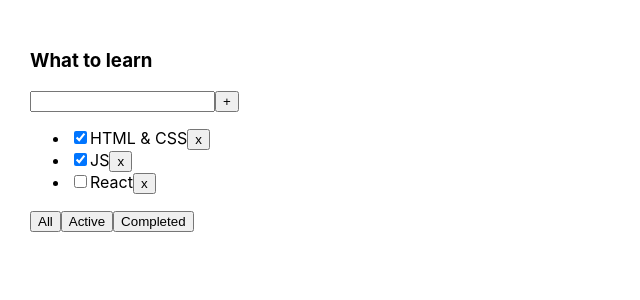
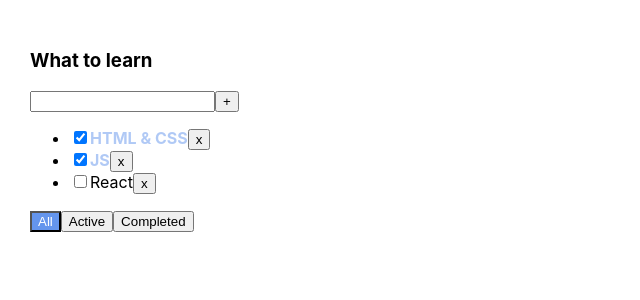
Before and after one commit to cros6y6raga/todo-list-lessons, a React (Create React App) app: page / in a window 1280 px wide. Shown: the top 300 px of the page, without its empty margins (0-640 px from the left). Built offline with nearby package versions, Linux system fonts and the light colour scheme.

Commit message:
Lesson 4

```diff
--- a/src/App.css
+++ b/src/App.css
@@ -1,8 +1,24 @@
 .App {
-  padding: 30px;
-  display: flex;
+    padding: 30px;
+    display: flex;
 }
 
 .App > div {
-  margin-right: 50px;
+    margin-right: 50px;
 }
+
+.btn-active {
+    background-color: cornflowerblue;
+    color: white;
+}
+
+.task-done {
+    font-weight: bold;
+    color: cornflowerblue;
+    opacity: 0.5;
+}
+
+.input-error {
+    border: 2px solid red;
+    outline: none;
+}
--- a/src/App.tsx
+++ b/src/App.tsx
@@ -25,6 +25,9 @@
     const addTask = (title: string) => {
         setTasks([{id: v1(), title, isDone: false}, ...tasks])
     }
+    const changeTaskStatus = (taskId: string, isDone: boolean) => {
+        setTasks(tasks.map(t => t.id === taskId ? {...t, isDone: isDone} : t))
+    }
     const changeTodoListFilter = (nextFilterValue: FilterValuesType) => {
         setFilter(nextFilterValue)
     }
@@ -47,7 +50,10 @@
                       tasks={getFilteredTasks(tasks, filter)}
                       removeTask={removeTask}
                       changeTodoListFilter={changeTodoListFilter}
-                      addTask={addTask}/>
+                      addTask={addTask}
+                      changeTaskStatus={changeTaskStatus}
+                      filter={filter}
+            />
         </div>
     );
 }
--- a/src/TodoList.tsx
+++ b/src/TodoList.tsx
@@ -4,27 +4,41 @@
 type TodoListPropsType = {
     title: string
     tasks: Array<TasksType>
+    filter: string
     addTask: (title: string) => void
     removeTask: (taskId: string) => void
+    changeTaskStatus: (taskId: string, isDone: boolean) => void
     changeTodoListFilter: (nextFilterValue: FilterValuesType) => void
 }
 const TodoList = (props: TodoListPropsType) => {
     const [title, setTitle] = useState<string>('')
-    const tasksListItems = props.tasks.map((task: TasksType) => {
+    const [error, setError] = useState<boolean>(false)
+    const tasksListItems = props.tasks.length
+        ? props.tasks.map((task: TasksType) => {
             const removeTasks = () => props.removeTask(task.id)
+            const changeTaskStatus = (e: ChangeEvent<HTMLInputElement>) => props.changeTaskStatus(task.id, e.currentTarget.checked)
             return (
                 <li key={task.id}>
-                <input type="checkbox" checked={task.isDone}/>
-                <span>{task.title}</span>
+                    <input type="checkbox" checked={task.isDone} onChange={changeTaskStatus}/>
+                    <span className={task.isDone ? 'task-done' : ''}>{task.title}</span>
                     <button onClick={removeTasks}>x</button>
                 </li>
             )
         })
+        : <span>List is empty</span>
     const addTask = () => {
-        props.addTask(title)
+        const trimmedTitle = title.trim()
+        if (trimmedTitle) {
+            props.addTask(trimmedTitle)
+        } else {
+            setError(true)
+        }
         setTitle('')
     }
-    const setLocalTitle = (e: ChangeEvent<HTMLInputElement>) => setTitle(e.currentTarget.value)
+    const setLocalTitle = (e: ChangeEvent<HTMLInputElement>) => {
+        if (error) setError(false)
+        setTitle(e.currentTarget.value)
+    }
     const onEnterAddTask = (e: KeyboardEvent<HTMLInputElement>) => {
         if (e.key === 'Enter') {
             addTask()
@@ -37,16 +51,19 @@
             <div>
                 <input value={title}
                        onKeyDown={onEnterAddTask}
-                       onChange={setLocalTitle}/>
+                       onChange={setLocalTitle}
+                       className={error ? 'input-error' : ''}
+                />
                 <button onClick={addTask}>+</button>
+                {error && <div style={{fontWeight: 'bold', color: 'red'}}>Please, enter task title</div>}
             </div>
             <ul>
                 {tasksListItems}
             </ul>
             <div>
-                <button onClick={onClickHandlerCreator('all')}>All</button>
-                <button onClick={onClickHandlerCreator('active')}>Active</button>
-                <button onClick={onClickHandlerCreator('completed')}>Completed
+                <button className={props.filter === 'all' ? 'btn-active' : ''} onClick={onClickHandlerCreator('all')}>All</button>
+                <button className={props.filter === 'active' ? 'btn-active' : ''} onClick={onClickHandlerCreator('active')}>Active</button>
+                <button className={props.filter === 'completed' ? 'btn-active' : ''} onClick={onClickHandlerCreator('completed')}>Completed
                 </button>
             </div>
         </div>
```
Lines whose indentation alone changed are shown as unchanged.
